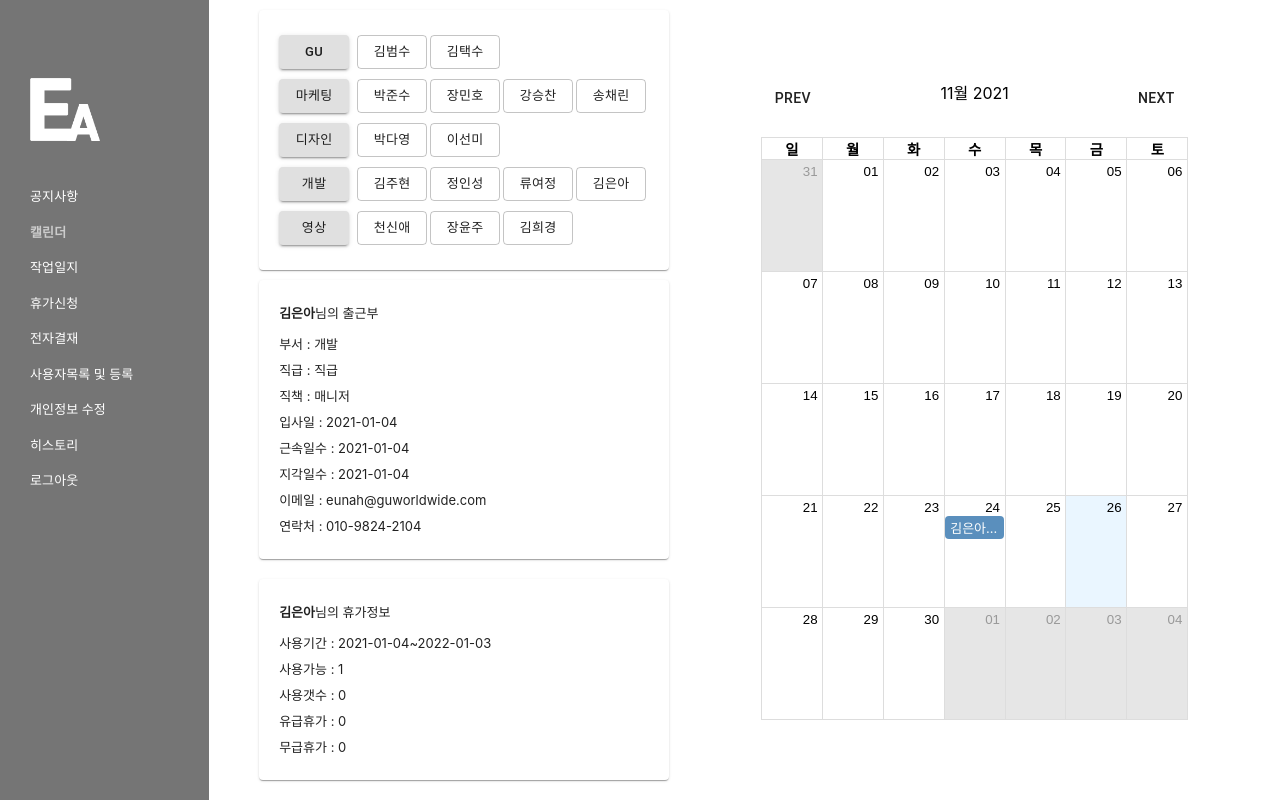
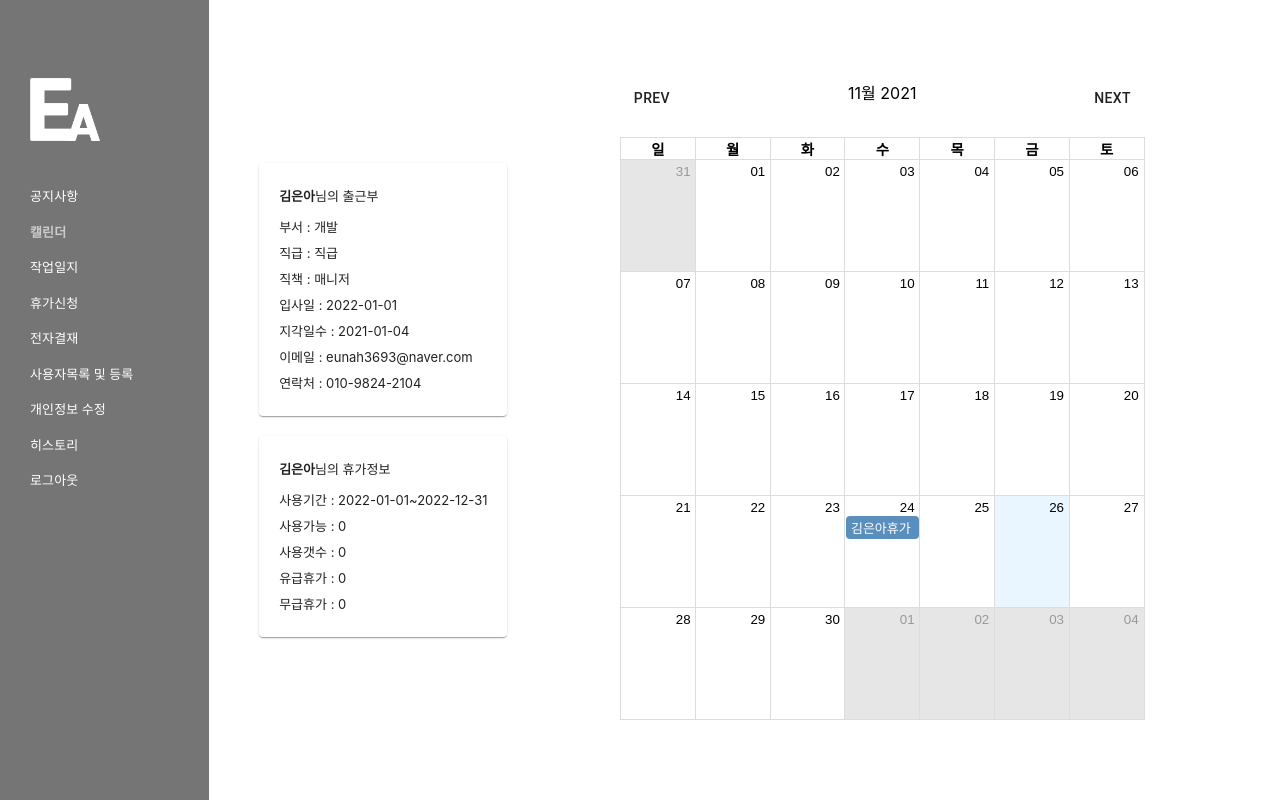
Before and after one commit to eunah3693/p_managementReact, a React (Create React App) app: page /calendar in a window 1280 px wide. Built offline with nearby package versions, Linux system fonts and the light colour scheme.

Commit message:
calendar workerinfo, holidayinfo make reducer

```diff
--- a/src/Store/combineReducer.js
+++ b/src/Store/combineReducer.js
@@ -2,11 +2,13 @@ import { combineReducers } from 'redux';
 import loginReducers  from './loginReducers';
 import noticeReducers  from './noticeReducers';
 import noticeDetailReducers  from './noticeDetailReducers';
+import workInfoReducers  from './workInfoReducers';
 
 const rootReducer = combineReducers({
     login:loginReducers,
     notice:noticeReducers,
     noticeDetail:noticeDetailReducers,
+    workInfo:workInfoReducers,
 })
 
 export default rootReducer;
--- /dev/null
+++ b/src/Store/workInfoReducers.js
@@ -0,0 +1,37 @@
+
+// reducers.js 작성 파일, 모듈화
+
+const initialState = {
+    info: {
+      "name":"김은아",
+      "department":"개발",
+      "rank":"직급",
+      "position":"매니저",
+      "entryDate":"2022-01-01",
+      "lateDay":"2021-01-04",
+      "email":"eunah3693@naver.com",
+      "phone":"010-9824-2104",
+    },
+    holidayInfo: {
+      "name":"김은아",
+       "duration":"2022-01-01~2022-12-31",
+       "usable":0,
+       "used":0,
+       "paid":0,
+       "unpaid":0
+    },
+}
+
+const workInfoReducers = (state = initialState, action) => {
+    switch (action.type) {
+      case "INCREMENT":
+      return {
+        ...state,
+        number: state.number+1
+      };
+      default:
+        return state;
+      }
+};
+
+  export default workInfoReducers;
--- a/src/pages/HolidayInfo.js
+++ b/src/pages/HolidayInfo.js
@@ -1,7 +1,7 @@
 import React, { useState, useEffect } from 'react';
 import { makeStyles } from '@material-ui/core/styles';
-import Button from '@material-ui/core/Button';
 import Card from '@material-ui/core/Card';
+import {connect} from 'react-redux'
 
 const useStyles = makeStyles((theme) => ({
   layout:{
@@ -19,30 +19,35 @@ const useStyles = makeStyles((theme) => ({
   }
 
 }));
-let data=[
-   {
-       "name":"김은아",
-       "duration":"2021-01-04~2022-01-03",
-       "usable":1,
-       "used":0,
-       "paid":0,
-       "unpaid":0
-   }
-]
-function HolidayInfo(){
+
+function HolidayInfo(props){
   const classes = useStyles();
 
 
   return (
     <Card className={classes.layout}>
-        <p className={classes.title}><b>{data[0].name}</b>님의 휴가정보</p>
-        <p>사용기간 : {data[0].duration}</p>
-        <p>사용가능 : {data[0].usable}</p>
-        <p>사용갯수 : {data[0].used}</p>
-        <p>유급휴가 : {data[0].paid}</p>
-        <p>무급휴가 : {data[0].unpaid}</p>
+        <p className={classes.title}><b>{props.data.name}</b>님의 휴가정보</p>
+        <p>사용기간 : {props.data.duration}</p>
+        <p>사용가능 : {props.data.usable}</p>
+        <p>사용갯수 : {props.data.used}</p>
+        <p>유급휴가 : {props.data.paid}</p>
+        <p>무급휴가 : {props.data.unpaid}</p>
     </Card>
   );
 }
 
+let mapStateToProps = (state, /*ownProps*/) => {
+  return {
+      data: state.workInfo.holidayInfo,
+  };
+};
+
+let mapDispatchToProps = (dispatch, /*ownProps*/) => {
+  return {
+      addNumber: () => dispatch({ type: 'INCREMENT' })
+  };
+};
+
+HolidayInfo = connect(mapStateToProps, mapDispatchToProps)(HolidayInfo);
+
 export default HolidayInfo;
--- a/src/pages/WorkCalendar.js
+++ b/src/pages/WorkCalendar.js
@@ -62,7 +62,6 @@ function WorkCalendar(){
       <Nav nameOn="캘린더"></Nav>
       <div className={classes.content}>
         <div className={classes.calendarInfo}>
-          <WorkerInfo></WorkerInfo>
           <WorkInfo></WorkInfo>
           <HolidayInfo></HolidayInfo>
         </div>
--- a/src/pages/WorkInfo.js
+++ b/src/pages/WorkInfo.js
@@ -1,7 +1,7 @@
 import React, { useState, useEffect } from 'react';
 import { makeStyles } from '@material-ui/core/styles';
-import Button from '@material-ui/core/Button';
 import Card from '@material-ui/core/Card';
+import {connect} from 'react-redux'
 
 const useStyles = makeStyles((theme) => ({
   layout:{
@@ -19,36 +19,37 @@ const useStyles = makeStyles((theme) => ({
   }
 
 }));
-let data=[
-   {
-       "name":"김은아",
-       "department":"개발",
-       "rank":"직급",
-       "position":"매니저",
-       "entryDate":"2021-01-04",
-       "workingDay":"2021-01-04",
-       "lateDay":"2021-01-04",
-       "email":"eunah@guworldwide.com",
-       "phone":"010-9824-2104",
-   }
-]
-function WorkInfo(){
+
+function WorkInfo(props){
   const classes = useStyles();
 
 
   return (
     <Card className={classes.layout}>
-        <p className={classes.title}><b>{data[0].name}</b>님의 출근부</p>
-        <p>부서 : {data[0].department}</p>
-        <p>직급 : {data[0].rank}</p>
-        <p>직책 : {data[0].position}</p>
-        <p>입사일 : {data[0].entryDate}</p>
-        <p>근속일수 : {data[0].workingDay}</p>
-        <p>지각일수 : {data[0].lateDay}</p>
-        <p>이메일 : {data[0].email}</p>
-        <p>연락처 : {data[0].phone}</p>
+        <p className={classes.title}><b>{props.data.name}</b>님의 출근부</p>
+        <p>부서 : {props.data.department}</p>
+        <p>직급 : {props.data.rank}</p>
+        <p>직책 : {props.data.position}</p>
+        <p>입사일 : {props.data.entryDate}</p>
+        <p>지각일수 : {props.data.lateDay}</p>
+        <p>이메일 : {props.data.email}</p>
+        <p>연락처 : {props.data.phone}</p>
     </Card>
   );
 }
 
+let mapStateToProps = (state, /*ownProps*/) => {
+  return {
+      data: state.workInfo.info,
+  };
+};
+
+let mapDispatchToProps = (dispatch, /*ownProps*/) => {
+  return {
+      addNumber: () => dispatch({ type: 'INCREMENT' })
+  };
+};
+
+WorkInfo = connect(mapStateToProps, mapDispatchToProps)(WorkInfo);
+
 export default WorkInfo;
```
